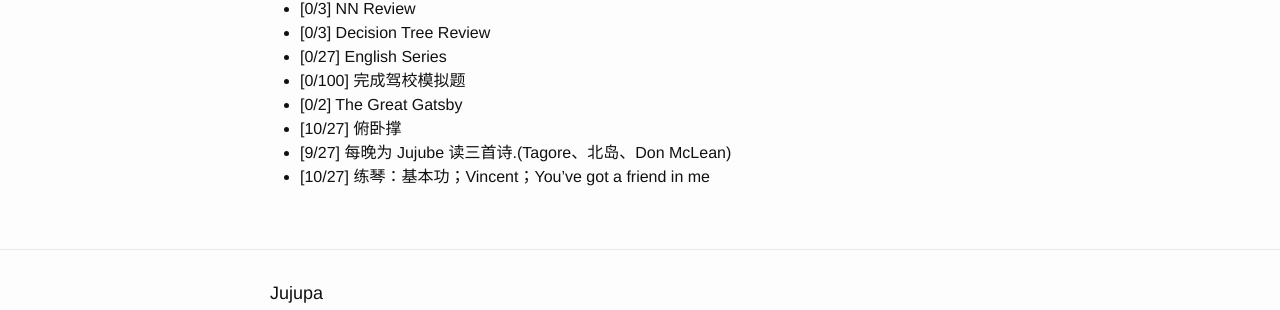
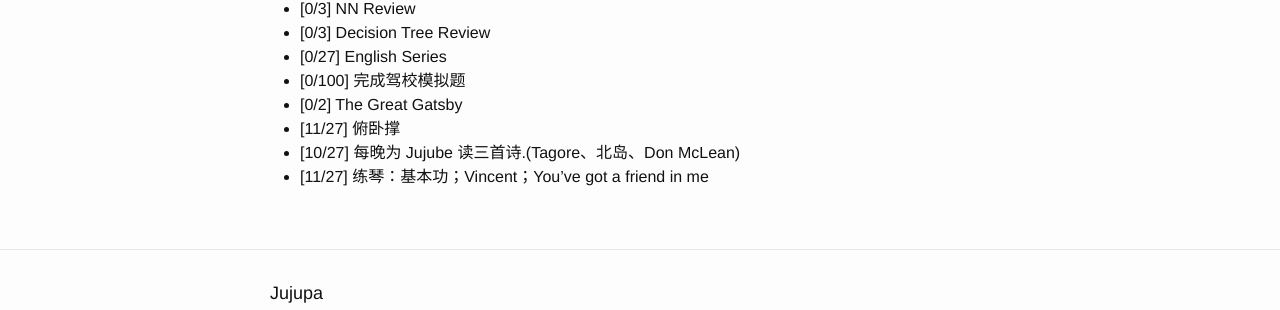
Before and after one commit to ZhengshengWei/zhengshengwei.github.io, a Jekyll site: the page built from _posts/2019-08-04-August-Wish.md, in a window 1280 px wide. Shown: the part 248-558 px from the top of the page. Built offline with Jekyll 4.4.1, drawn with Linux system fonts in a browser that asks for light colours; comment, search, counter and statistics services are not loaded.

Commit message:
update august's wishes

```diff
--- a/_posts/2019-08-04-August-Wish.md
+++ b/_posts/2019-08-04-August-Wish.md
@@ -15,6 +15,6 @@
 + [0/27] English Series
 + [0/100] 完成驾校模拟题
 + [0/2] The Great Gatsby
-+ [10/27] 俯卧撑
-+ [9/27] 每晚为 Jujube 读三首诗.(Tagore、北岛、Don McLean)
-+ [10/27] 练琴：基本功；Vincent；You've got a friend in me
++ [11/27] 俯卧撑
++ [10/27] 每晚为 Jujube 读三首诗.(Tagore、北岛、Don McLean)
++ [11/27] 练琴：基本功；Vincent；You've got a friend in me
```
